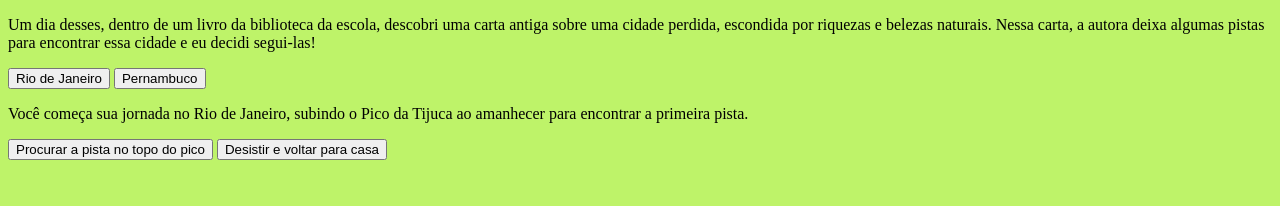
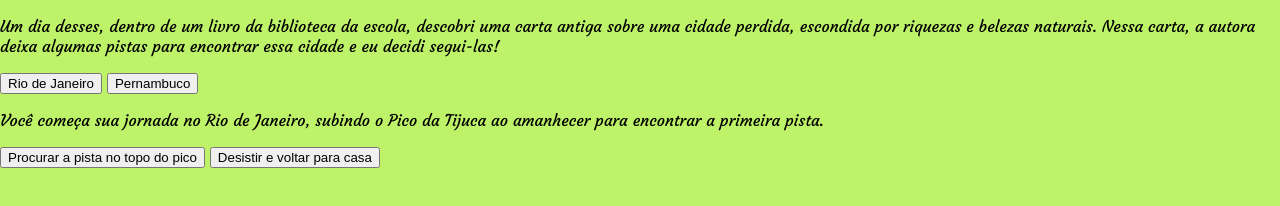
Before and after one commit to CauaMataBut/aventura, a plain HTML site: page index.html in a window 1280 px wide. Drawn offline with Linux system fonts and the light colour scheme.

Commit message:
aula4  29/08

```diff
--- a/style.css
+++ b/style.css
@@ -1,4 +1,14 @@
+
+@import url('https://fonts.googleapis.com/css2?family=Courgette&display=swap');
 
 body {
     background-color: #bef369;
+    font-family: Courgette;
+    color: white
+
+    display: flex;
+    justify-content: center;
+    align-items: center;
+    height: 700px;
+    margin: 0;
 }
```
